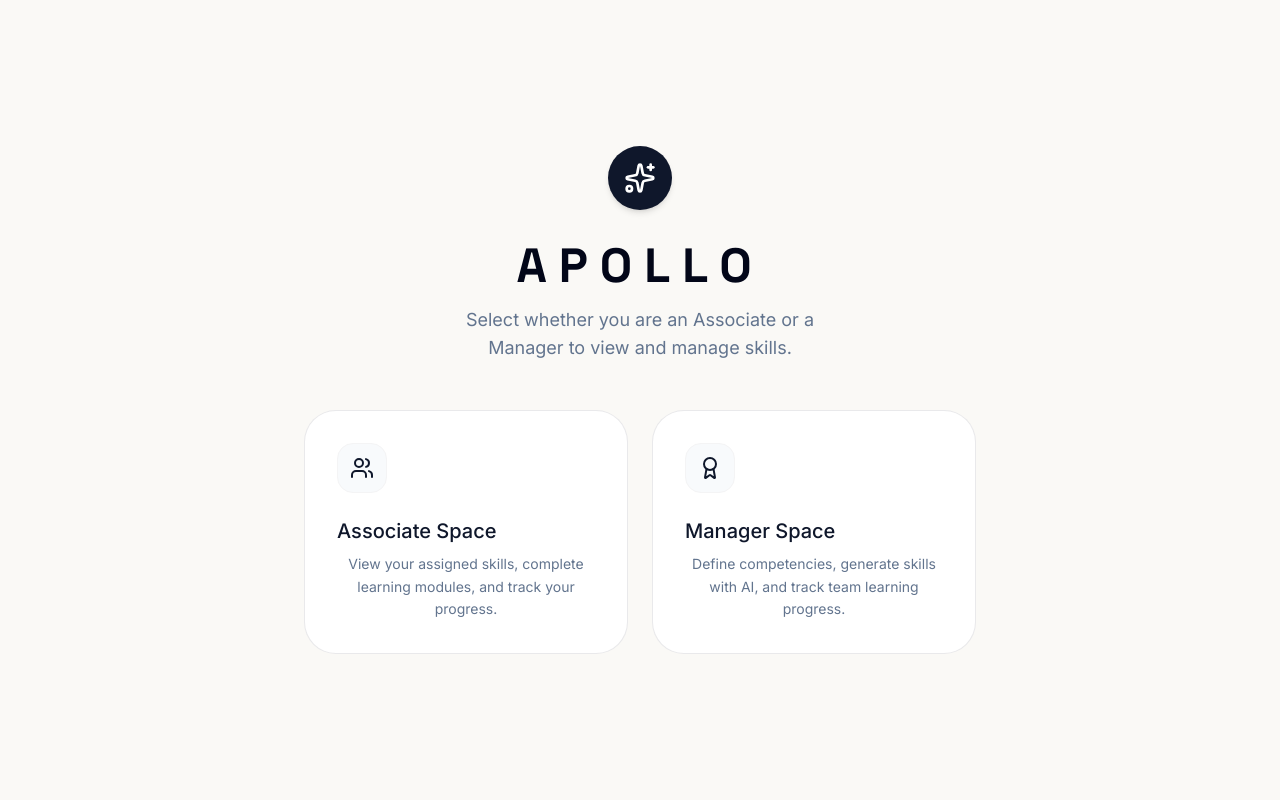
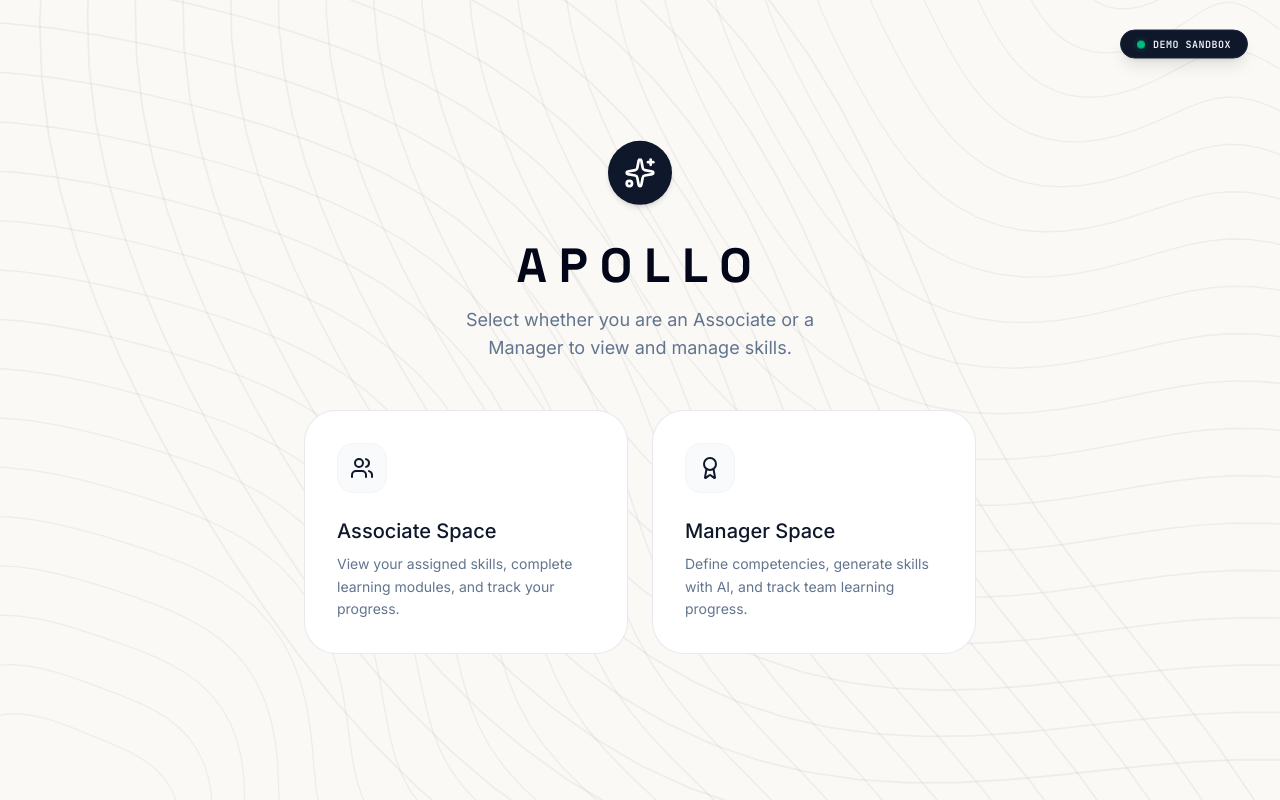
Before and after one commit to kaushikrengan/Apollo, a React (Vite) app: page / in a window 1280 px wide. Built offline with nearby package versions, Linux system fonts and the light colour scheme.

Commit message:
feat(ui): add background contour animations
Implement generative contour path animations to the App background for enhanced visual depth.

```diff
--- a/src/App.tsx
+++ b/src/App.tsx
@@ -1,5 +1,6 @@
 import React, { useState } from 'react';
 import { Sparkles, Users, Award } from 'lucide-react';
+import { motion } from 'motion/react';
 import LeaderDashboard from './components/LeaderDashboard';
 import AssociateDashboard from './components/AssociateDashboard';
 import ApolloChat from './components/ApolloChat';
@@ -135,6 +136,66 @@ const INITIAL_ASSOCIATES: AssociateProfile[] = [
   }
 ];
 
+const TOP_RIGHT_CONTOURS = (() => {
+  const paths = [];
+  const centerX = 950;
+  const centerY = 50;
+  const lineCount = 22;
+
+  for (let i = 0; i < lineCount; i++) {
+    const baseRadius = 150 + i * 38;
+    const points = [];
+    const stepCount = 50;
+    for (let j = 0; j <= stepCount; j++) {
+      const t = j / stepCount;
+      const theta = Math.PI * 0.42 + (t * Math.PI * 0.75); // sweep angle
+
+      const noise = (
+        Math.sin(theta * 3.1) * 60 +
+        Math.cos(theta * 6.2) * 20 +
+        Math.sin(theta * 1.5) * 40
+      ) * (0.8 + i * 0.02);
+
+      const r = baseRadius + noise;
+      const x = centerX + r * Math.cos(theta);
+      const y = centerY + r * Math.sin(theta);
+      points.push(`${j === 0 ? 'M' : 'L'} ${x.toFixed(1)} ${y.toFixed(1)}`);
+    }
+    paths.push(points.join(' '));
+  }
+  return paths;
+})();
+
+const BOTTOM_LEFT_CONTOURS = (() => {
+  const paths = [];
+  const centerX = 50;
+  const centerY = 950;
+  const lineCount = 22;
+
+  for (let i = 0; i < lineCount; i++) {
+    const baseRadius = 180 + i * 38;
+    const points = [];
+    const stepCount = 50;
+    for (let j = 0; j <= stepCount; j++) {
+      const t = j / stepCount;
+      const theta = -Math.PI * 0.58 + (t * Math.PI * 0.78); // sweep angle
+
+      const noise = (
+        Math.sin(theta * 3.2) * 55 +
+        Math.cos(theta * 6.5) * 18 +
+        Math.sin(theta * 1.8) * 35
+      ) * (0.8 + i * 0.025);
+
+      const r = baseRadius + noise;
+      const x = centerX + r * Math.cos(theta);
+      const y = centerY + r * Math.sin(theta);
+      points.push(`${j === 0 ? 'M' : 'L'} ${x.toFixed(1)} ${y.toFixed(1)}`);
+    }
+    paths.push(points.join(' '));
+  }
+  return paths;
+})();
+
 export default function App() {
   const [selectedRole, setSelectedRole] = useState<'guest' | 'Manager' | 'Associate'>('guest');
   const [isChatOpen, setIsChatOpen] = useState(false);
@@ -178,10 +239,123 @@ export default function App() {
   }
 
   return (
-    <div className="min-h-screen bg-[#FAF9F6] flex flex-col justify-center items-center p-6 text-slate-900 font-sans antialiased text-center">
-      <div className="w-16 h-16 rounded-full bg-slate-900 flex items-center justify-center text-white mb-8 shadow-md">
+    <div className="min-h-screen bg-[#FAF9F6] flex flex-col justify-center items-center p-6 text-slate-900 font-sans antialiased text-center relative overflow-hidden">
+      {/* Topographic Background Pattern (Mimics the attached contour schema) */}
+      <div className="absolute inset-0 pointer-events-none select-none z-0 overflow-hidden opacity-40 sm:opacity-60">
+        <svg
+          className="w-full h-full min-w-[1000px] min-h-[1000px] absolute top-1/2 left-1/2 -translate-x-1/2 -translate-y-1/2"
+          viewBox="0 0 1000 1000"
+          preserveAspectRatio="xMidYMid slice"
+          fill="none"
+          xmlns="http://www.w3.org/2000/svg"
+        >
+          {/* Top-Right Contour Group with delicate motion */}
+          <motion.g
+            animate={{
+              x: [0, 8, -4, 0],
+              y: [0, -10, 6, 0]
+            }}
+            transition={{
+              duration: 25,
+              repeat: Infinity,
+              ease: "easeInOut"
+            }}
+          >
+            {TOP_RIGHT_CONTOURS.map((pathStr, idx) => (
+              <motion.path
+                key={`tr-${idx}`}
+                d={pathStr}
+                stroke="rgba(15, 23, 42, 0.08)"
+                strokeWidth={1.1 + (idx * 0.02)}
+                strokeLinecap="round"
+                initial={{ pathLength: 0, opacity: 0 }}
+                animate={{ pathLength: 1, opacity: 1 }}
+                transition={{
+                  duration: 2.2 + idx * 0.08,
+                  ease: "easeOut",
+                  delay: idx * 0.035
+                }}
+              />
+            ))}
+          </motion.g>
+
+          {/* Bottom-Left Contour Group with delicate motion */}
+          <motion.g
+            animate={{
+              x: [0, -6, 12, 0],
+              y: [0, 8, -12, 0]
+            }}
+            transition={{
+              duration: 28,
+              repeat: Infinity,
+              ease: "easeInOut"
+            }}
+          >
+            {BOTTOM_LEFT_CONTOURS.map((pathStr, idx) => (
+              <motion.path
+                key={`bl-${idx}`}
+                d={pathStr}
+                stroke="rgba(15, 23, 42, 0.08)"
+                strokeWidth={1.1 + (idx * 0.02)}
+                strokeLinecap="round"
+                initial={{ pathLength: 0, opacity: 0 }}
+                animate={{ pathLength: 1, opacity: 1 }}
+                transition={{
+                  duration: 2.2 + idx * 0.08,
+                  ease: "easeOut",
+                  delay: idx * 0.035
+                }}
+              />
+            ))}
+          </motion.g>
+        </svg>
+      </div>
+
+      {/* Floating Demo Badge */}
+      <motion.div
+        initial={{ opacity: 0, scale: 0.9 }}
+        animate={{
+          opacity: 1,
+          scale: 1,
+          y: [0, -4, 0]
+        }}
+        transition={{
+          opacity: { duration: 0.4 },
+          scale: { duration: 0.4 },
+          y: { duration: 3, repeat: Infinity, ease: 'easeInOut' }
+        }}
+        className="absolute top-6 right-6 md:top-8 md:right-8 flex items-center gap-2 px-4 py-1.5 bg-slate-900 border border-slate-800 rounded-full shadow-lg hover:shadow-xl hover:border-slate-700 transition-all cursor-default z-20"
+      >
+        <span className="relative flex h-2 w-2">
+          <span className="animate-ping absolute inline-flex h-full w-full rounded-full bg-emerald-400 opacity-75"></span>
+          <span className="relative inline-flex rounded-full h-2 w-2 bg-emerald-500"></span>
+        </span>
+        <span className="text-[10px] font-mono font-bold tracking-wider text-slate-100 uppercase">
+          Demo Sandbox
+        </span>
+      </motion.div>
+
+      {/* Main Login Screen Content Wrapper */}
+      <div className="relative z-10 flex flex-col justify-center items-center text-center w-full max-w-2xl">
+        {/* Animated Logo wrapper targeted by the CSS Selector */}
+        <motion.div
+          initial={{ opacity: 0, scale: 0.5 }}
+          animate={{
+            opacity: 1,
+            scale: 1,
+            y: [0, -6, 0]
+          }}
+          whileHover={{ scale: 1.1, rotate: 12 }}
+          whileTap={{ scale: 0.95 }}
+          transition={{
+            opacity: { duration: 0.5 },
+            scale: { duration: 0.5 },
+            y: { duration: 4, repeat: Infinity, ease: 'easeInOut' }
+          }}
+          className="w-16 h-16 rounded-full bg-slate-900 flex items-center justify-center text-white mb-8 shadow-md cursor-pointer"
+        >
           <Sparkles className="w-8 h-8" />
-      </div>
+        </motion.div>
 
         <h1 className="text-4xl md:text-5xl font-display font-bold uppercase tracking-[0.25em] text-slate-950 mb-4">
           Apollo
@@ -191,27 +365,34 @@ export default function App() {
         </p>
 
         <div className="grid grid-cols-1 sm:grid-cols-2 gap-6 w-full max-w-2xl text-left">
-        <button
+          <motion.button
             onClick={() => setSelectedRole('Associate')}
-          className="flex flex-col items-start p-8 bg-white border border-zinc-200/80 rounded-[2rem] hover:border-slate-950 hover:shadow-[0_12px_40px_rgba(0,0,0,0.04)] hover:scale-[1.03] active:scale-98 transition-all duration-300 ease-out group cursor-pointer"
+            whileHover={{ y: -6, scale: 1.02, boxShadow: '0 20px 40px rgba(0,0,0,0.04)' }}
+            whileTap={{ scale: 0.98 }}
+            transition={{ duration: 0.3, ease: [0.16, 1, 0.3, 1] }}
+            className="flex flex-col items-start p-8 bg-white border border-zinc-200/80 rounded-[2rem] hover:border-slate-950 transition-colors duration-300 group cursor-pointer w-full text-left"
           >
             <div className="p-3 bg-slate-50 border border-zinc-100 rounded-2xl mb-6 group-hover:bg-slate-950 group-hover:border-slate-950 transition-colors duration-300">
               <Users className="w-6 h-6 text-slate-550 group-hover:text-white transition-colors duration-300 group-hover:scale-110 transform transition-transform" />
             </div>
             <strong className="text-xl font-medium text-slate-900 mb-2 group-hover:text-slate-955 transition-colors">Associate Space</strong>
             <span className="text-sm text-slate-500 leading-relaxed">View your assigned skills, complete learning modules, and track your progress.</span>
-        </button>
+          </motion.button>
 
-        <button
+          <motion.button
             onClick={() => setSelectedRole('Manager')}
-          className="flex flex-col items-start p-8 bg-white border border-zinc-200/80 rounded-[2rem] hover:border-slate-950 hover:shadow-[0_12px_40px_rgba(0,0,0,0.04)] hover:scale-[1.03] active:scale-98 transition-all duration-300 ease-out group cursor-pointer"
+            whileHover={{ y: -6, scale: 1.02, boxShadow: '0 20px 40px rgba(0,0,0,0.04)' }}
+            whileTap={{ scale: 0.98 }}
+            transition={{ duration: 0.3, ease: [0.16, 1, 0.3, 1] }}
+            className="flex flex-col items-start p-8 bg-white border border-zinc-200/80 rounded-[2rem] hover:border-slate-950 transition-colors duration-300 group cursor-pointer w-full text-left"
           >
             <div className="p-3 bg-slate-50 border border-zinc-100 rounded-2xl mb-6 group-hover:bg-slate-950 group-hover:border-slate-950 transition-colors duration-300">
               <Award className="w-6 h-6 text-slate-550 group-hover:text-white transition-colors duration-300 group-hover:scale-110 transform transition-transform" />
             </div>
             <strong className="text-xl font-medium text-slate-900 mb-2 group-hover:text-slate-955 transition-colors">Manager Space</strong>
             <span className="text-sm text-slate-500 leading-relaxed">Define competencies, generate skills with AI, and track team learning progress.</span>
-        </button>
+          </motion.button>
+        </div>
       </div>
     </div>
   );
```
Lines whose indentation alone changed are shown as unchanged.
